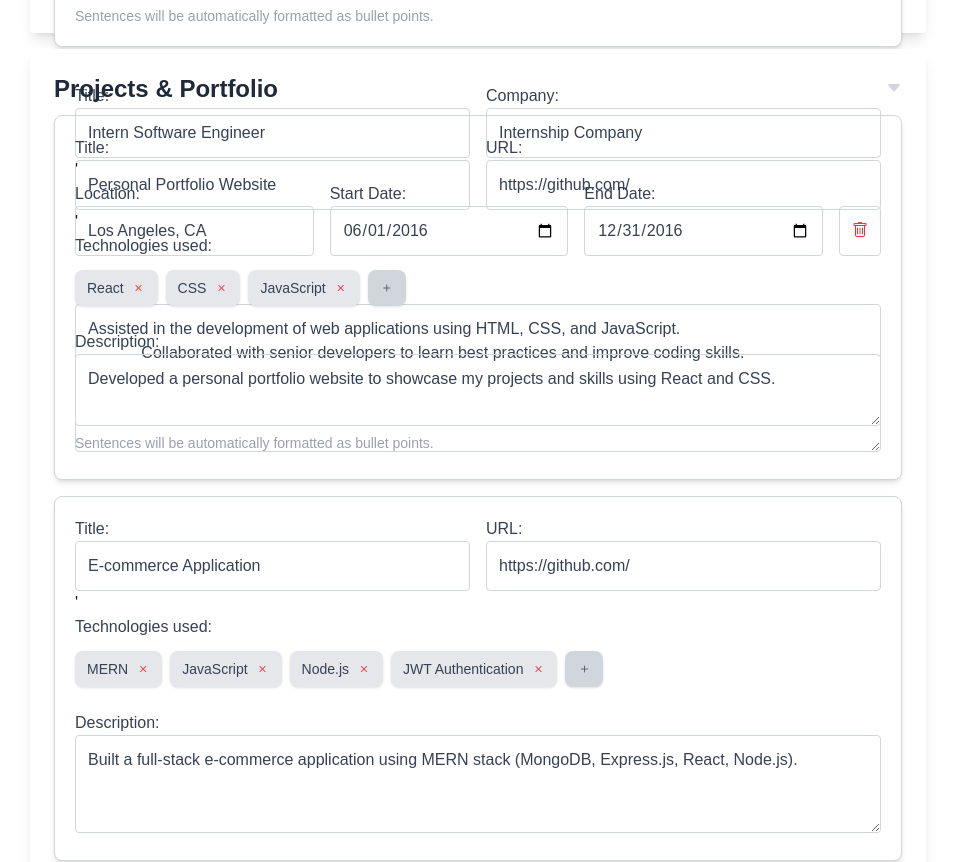
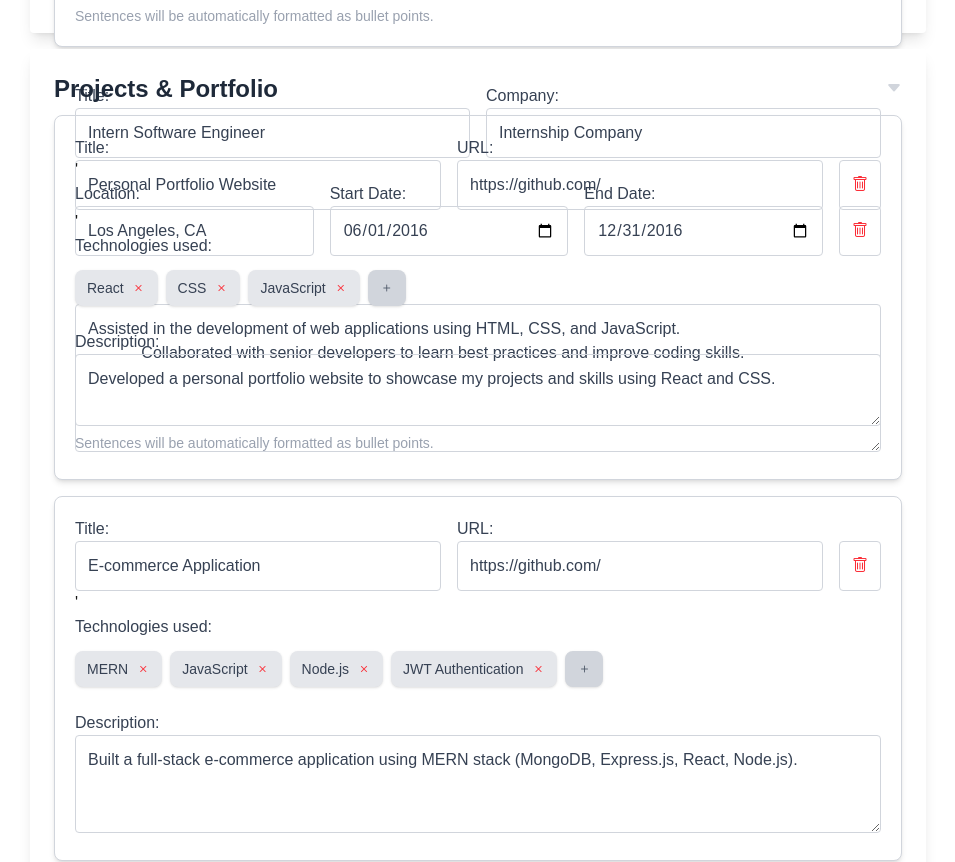
Before and after one commit to KiwiFunk/resume-builder, a Next.js app in the folder resume-app/: page /edit-details in a window 1280 px wide. Shown: the part 3960-4822 px from the top of the page, without its empty margins (162-1117 px from the left). Built offline with nearby package versions, Linux system fonts and the light colour scheme.

Commit message:
Added delete button to projects & portfolio edit, refactored to use flex instead of grid

```diff
--- a/resume-app/src/app/edit-details/page.js
+++ b/resume-app/src/app/edit-details/page.js
@@ -344,15 +344,24 @@ export default function EditDetailsPage() {
                         .map((project, index) => (
                             <div id="project-entry" key={index} className="mb-4 w-full bg-white p-5 rounded-lg shadow-md border border-gray-300">
 
-                                <div className="grid grid-cols-1 sm:mb-0 sm:grid-cols-2 sm:gap-4">
-                                    <div>
+                                <div className="mt-6 sm:mt-0 flex flex-col sm:flex-row gap-6 sm:gap-4">
+                                    <div className="flex-1">
                                         <label htmlFor="project-title" className="block text-gray-700">Title:</label>
                                         <input type="text" id="project-title" defaultValue={project.title} className={inputClasses} />'
                                     </div>
-                                    <div>
+                                    <div className="flex-1">
                                         <label htmlFor="project-url" className="block text-gray-700">URL:</label>
                                         <input type="text" id="project-url" defaultValue={project.url} className={inputClasses} />
                                     </div>
+
+                                    {/* Delete button */}
+                                    <button
+                                        className="h-full p-3 mt-6 border border-gray-300 rounded text-red-500 hover:text-red-600 cursor-pointer sm:hover:animate-wiggle sm:hover:scale-110 transition-transform duration-100 ease-in-out flex-0"
+                                        onClick={() => alert("Delete skill group functionality coming soon!")}
+                                    >
+                                        <i className="bi bi-trash"></i>
+                                    </button>
+
                                 </div>
 
                                 <label htmlFor="project-skills" className="block text-gray-700">Technologies used:</label>
```
